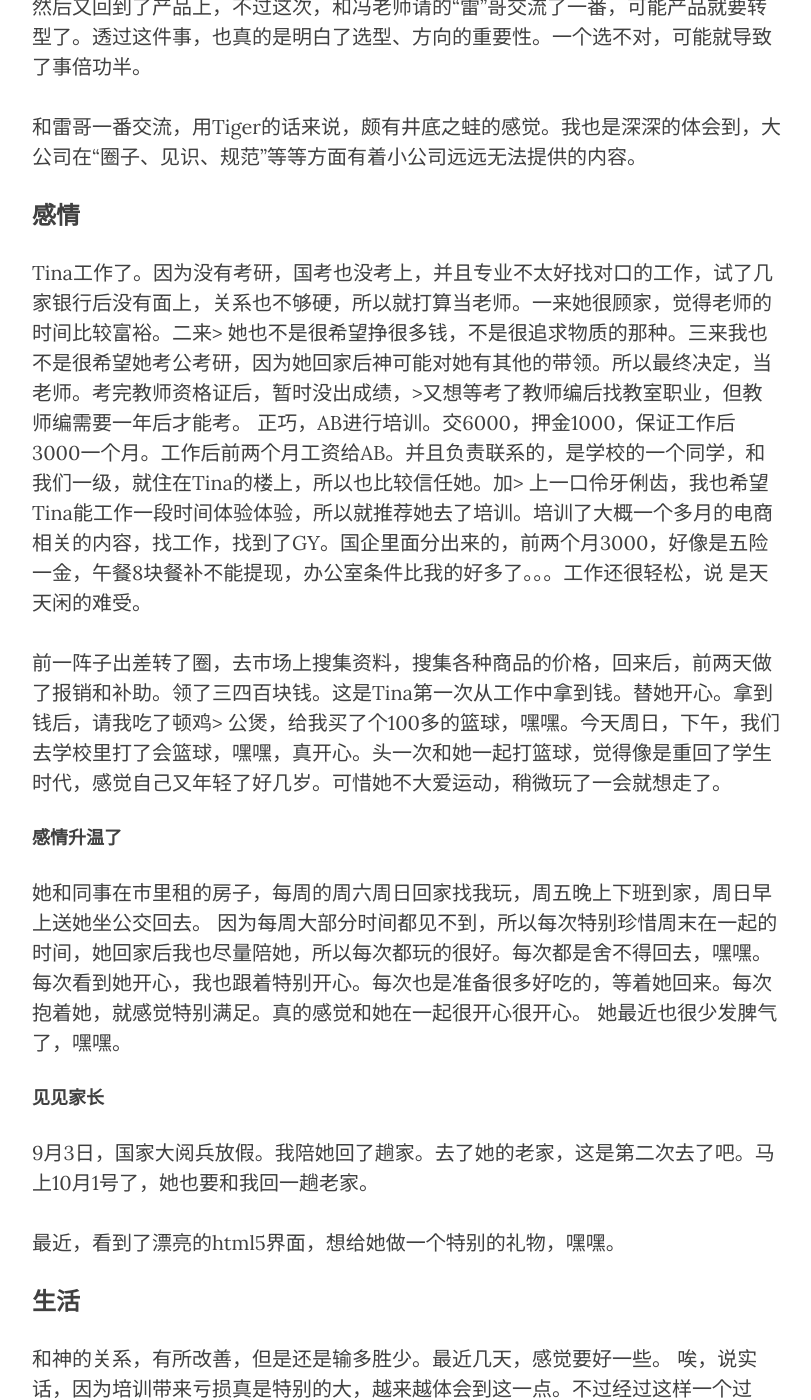
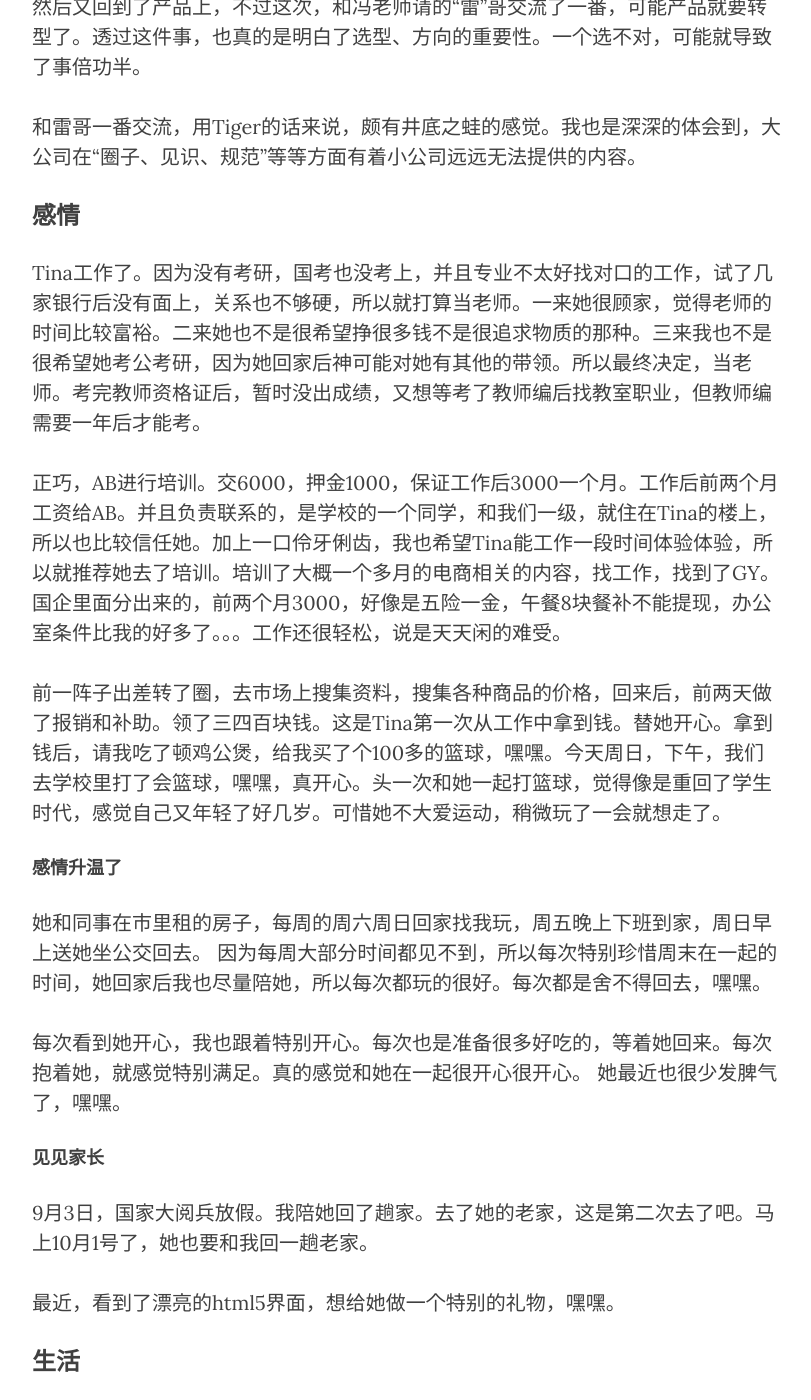
Before and after one commit to lifetime-recorder/lifetime-recorder.github.io, a Jekyll site: the page built from _posts/002-qiaoantong/2016-02-03-002-qiaoantong-2015.md, in a window 1280 px wide and 1400 px high, scrolled down 2243 px. Shown: the whole window, without its empty margins (233-1044 px from the left). Built offline with Jekyll 4.4.1, drawn with Linux system fonts in a browser that asks for light colours; nearby versions of some CDN libraries; some web fonts are replaced; some of the changed text lies outside the part shown.

Commit message:
fix format bug.

```diff
--- a/_posts/002-qiaoantong/2016-02-03-002-qiaoantong-2015.md
+++ b/_posts/002-qiaoantong/2016-02-03-002-qiaoantong-2015.md
@@ -54,19 +54,17 @@
 
 ### 感情
 
-Tina工作了。因为没有考研，国考也没考上，并且专业不太好找对口的工作，试了几家银行后没有面上，关系也不够硬，所以就打算当老师。一来她很顾家，觉得老师的时间比较富裕。二来>
-她也不是很希望挣很多钱，不是很追求物质的那种。三来我也不是很希望她考公考研，因为她回家后神可能对她有其他的带领。所以最终决定，当老师。考完教师资格证后，暂时没出成绩，>又想等考了教师编后找教室职业，但教师编需要一年后才能考。
-正巧，AB进行培训。交6000，押金1000，保证工作后3000一个月。工作后前两个月工资给AB。并且负责联系的，是学校的一个同学，和我们一级，就住在Tina的楼上，所以也比较信任她。加>
-上一口伶牙俐齿，我也希望Tina能工作一段时间体验体验，所以就推荐她去了培训。培训了大概一个多月的电商相关的内容，找工作，找到了GY。国企里面分出来的，前两个月3000，好像是五险一金，午餐8块餐补不能提现，办公室条件比我的好多了。。。工作还很轻松，说
-是天天闲的难受。
+Tina工作了。因为没有考研，国考也没考上，并且专业不太好找对口的工作，试了几家银行后没有面上，关系也不够硬，所以就打算当老师。一来她很顾家，觉得老师的时间比较富裕。二来她也不是很希望挣很多钱不是很追求物质的那种。三来我也不是很希望她考公考研，因为她回家后神可能对她有其他的带领。所以最终决定，当老师。考完教师资格证后，暂时没出成绩，又想等考了教师编后找教室职业，但教师编需要一年后才能考。
 
-前一阵子出差转了圈，去市场上搜集资料，搜集各种商品的价格，回来后，前两天做了报销和补助。领了三四百块钱。这是Tina第一次从工作中拿到钱。替她开心。拿到钱后，请我吃了顿鸡>
-公煲，给我买了个100多的篮球，嘿嘿。今天周日，下午，我们去学校里打了会篮球，嘿嘿，真开心。头一次和她一起打篮球，觉得像是重回了学生时代，感觉自己又年轻了好几岁。可惜她不大爱运动，稍微玩了一会就想走了。
+正巧，AB进行培训。交6000，押金1000，保证工作后3000一个月。工作后前两个月工资给AB。并且负责联系的，是学校的一个同学，和我们一级，就住在Tina的楼上，所以也比较信任她。加上一口伶牙俐齿，我也希望Tina能工作一段时间体验体验，所以就推荐她去了培训。培训了大概一个多月的电商相关的内容，找工作，找到了GY。国企里面分出来的，前两个月3000，好像是五险一金，午餐8块餐补不能提现，办公室条件比我的好多了。。。工作还很轻松，说是天天闲的难受。
+
+前一阵子出差转了圈，去市场上搜集资料，搜集各种商品的价格，回来后，前两天做了报销和补助。领了三四百块钱。这是Tina第一次从工作中拿到钱。替她开心。拿到钱后，请我吃了顿鸡公煲，给我买了个100多的篮球，嘿嘿。今天周日，下午，我们去学校里打了会篮球，嘿嘿，真开心。头一次和她一起打篮球，觉得像是重回了学生时代，感觉自己又年轻了好几岁。可惜她不大爱运动，稍微玩了一会就想走了。
 
 #### 感情升温了
 
 她和同事在市里租的房子，每周的周六周日回家找我玩，周五晚上下班到家，周日早上送她坐公交回去。
 因为每周大部分时间都见不到，所以每次特别珍惜周末在一起的时间，她回家后我也尽量陪她，所以每次都玩的很好。每次都是舍不得回去，嘿嘿。
+
 每次看到她开心，我也跟着特别开心。每次也是准备很多好吃的，等着她回来。每次抱着她，就感觉特别满足。真的感觉和她在一起很开心很开心。
 她最近也很少发脾气了，嘿嘿。
 
@@ -80,8 +78,8 @@
 ### 生活
 
 和神的关系，有所改善，但是还是输多胜少。最近几天，感觉要好一些。
-唉，说实话，因为培训带来亏损真是特别的大，越来越体会到这一点。不过经过这样一个过程，也去掉了原来心里的一些杂质，就是对神的爱不够单纯。不单单是因为神，而且还是因为想对>
-付罪所以要保持和神的关系，想得到属灵长辈的称赞而保持和神的关系。渐渐的，神转移我的焦点。这次爬起来，我感觉我对神的爱应该会单纯很多。
+
+唉，说实话，因为培训带来亏损真是特别的大，越来越体会到这一点。不过经过这样一个过程，也去掉了原来心里的一些杂质，就是对神的爱不够单纯。不单单是因为神，而且还是因为想对付罪所以要保持和神的关系，想得到属灵长辈的称赞而保持和神的关系。渐渐的，神转移我的焦点。这次爬起来，我感觉我对神的爱应该会单纯很多。
 
 求主保守。
 
```
